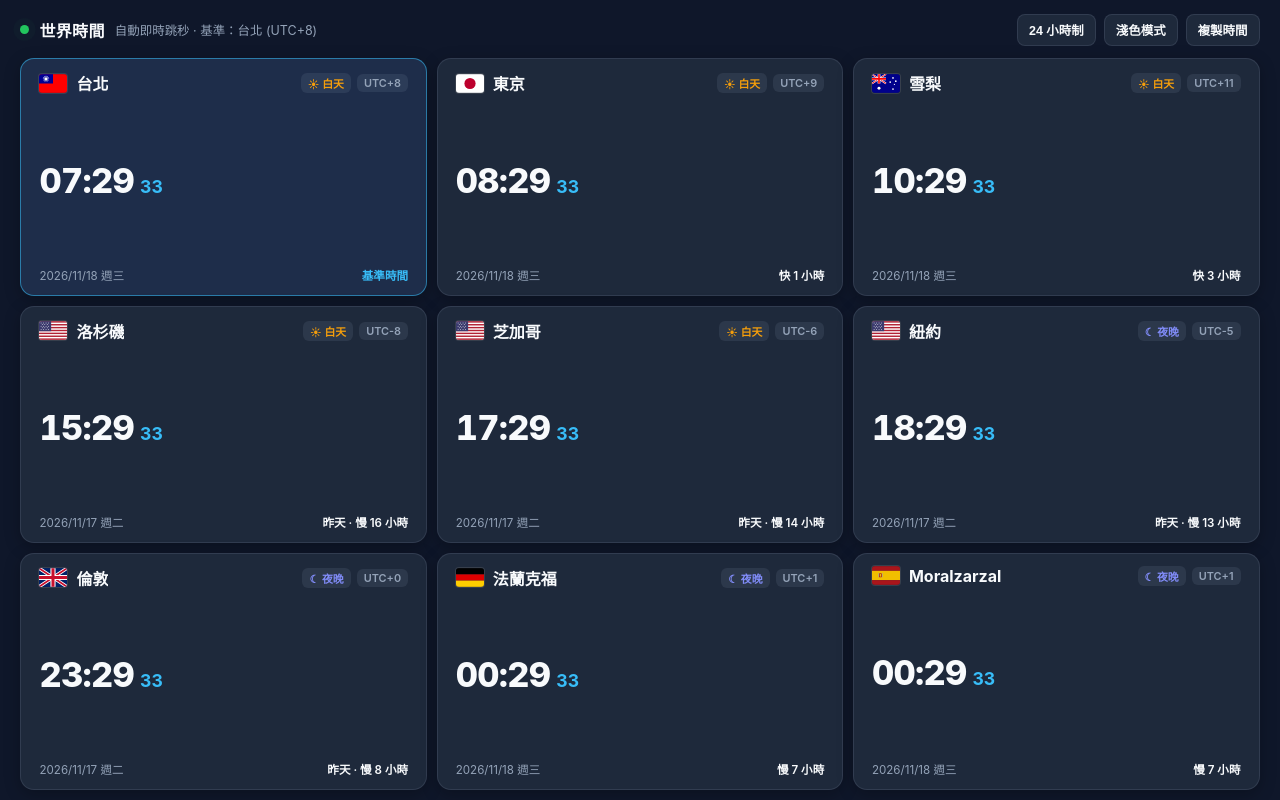
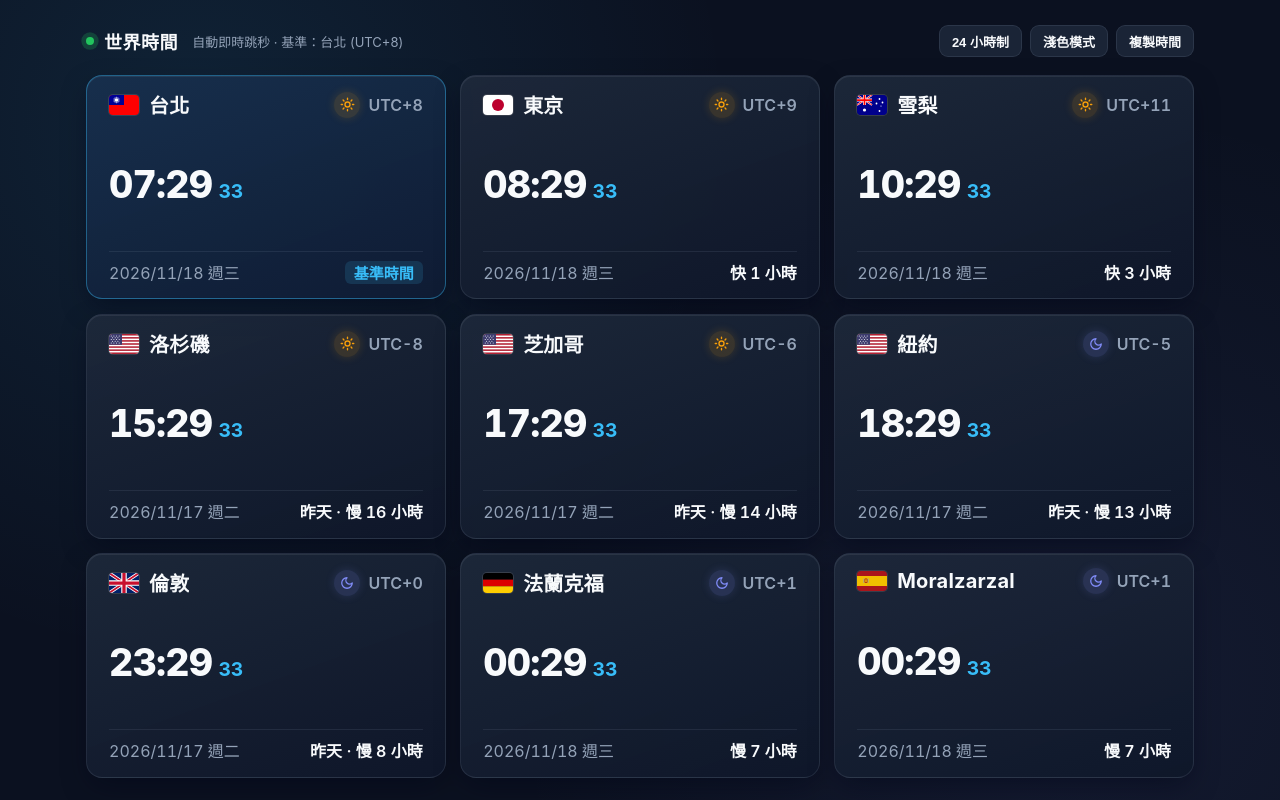
Before and after one commit to chingyaoni/globaltime, a plain HTML site: page index.html in a window 1280 px wide. Drawn offline with Linux system fonts and the light colour scheme.

Commit message:
更新 index.html via EZPage

```diff
--- a/index.html
+++ b/index.html
@@ -6,35 +6,45 @@
   <title>世界時間儀表板</title>
   <style>
     :root {
-      --bg-page: #0f172a;
-      --bg-card: #1e293b;
-      --bg-card-home: #1e2d4a;
-      --border-card: rgba(148, 163, 184, 0.16);
-      --border-home: rgba(56, 189, 248, 0.55);
+      --bg-page: #0b1120;
+      --bg-glow-1: rgba(56, 189, 248, 0.10);
+      --bg-glow-2: rgba(129, 140, 248, 0.08);
+      --bg-card: linear-gradient(160deg, rgba(30, 41, 59, 0.92) 0%, rgba(15, 23, 42, 0.96) 100%);
+      --bg-card-home: linear-gradient(160deg, rgba(24, 48, 78, 0.95) 0%, rgba(15, 28, 52, 0.98) 100%);
+      --border-card: rgba(148, 163, 184, 0.14);
+      --border-card-hover: rgba(148, 163, 184, 0.30);
+      --border-home: rgba(56, 189, 248, 0.42);
+      --highlight-top: rgba(255, 255, 255, 0.07);
+      --divider: rgba(148, 163, 184, 0.12);
       --text-primary: #f8fafc;
       --text-secondary: #94a3b8;
-      --text-muted: #64748b;
       --accent: #38bdf8;
-      --badge-bg: rgba(148, 163, 184, 0.12);
-      --btn-bg: #1e293b;
-      --btn-hover: #334155;
-      --shadow-card: 0 4px 16px rgba(0, 0, 0, 0.25);
+      --accent-soft: rgba(56, 189, 248, 0.14);
+      --btn-bg: rgba(30, 41, 59, 0.85);
+      --btn-hover: rgba(51, 65, 85, 0.95);
+      --shadow-card: 0 10px 28px -6px rgba(2, 6, 23, 0.55), inset 0 1px 0 var(--highlight-top);
+      --shadow-card-hover: 0 14px 32px -6px rgba(2, 6, 23, 0.7), inset 0 1px 0 rgba(255, 255, 255, 0.12);
     }
 
     body.light {
-      --bg-page: #f1f5f9;
-      --bg-card: #ffffff;
-      --bg-card-home: #f0f9ff;
-      --border-card: rgba(15, 23, 42, 0.1);
-      --border-home: rgba(2, 132, 199, 0.5);
+      --bg-page: #eef2f6;
+      --bg-glow-1: rgba(14, 165, 233, 0.09);
+      --bg-glow-2: rgba(99, 102, 241, 0.06);
+      --bg-card: linear-gradient(160deg, #ffffff 0%, #f8fafc 100%);
+      --bg-card-home: linear-gradient(160deg, #f0f9ff 0%, #e0f2fe 100%);
+      --border-card: rgba(15, 23, 42, 0.08);
+      --border-card-hover: rgba(15, 23, 42, 0.18);
+      --border-home: rgba(2, 132, 199, 0.38);
+      --highlight-top: rgba(255, 255, 255, 0.9);
+      --divider: rgba(15, 23, 42, 0.07);
       --text-primary: #0f172a;
       --text-secondary: #475569;
-      --text-muted: #64748b;
       --accent: #0284c7;
-      --badge-bg: rgba(15, 23, 42, 0.06);
-      --btn-bg: #ffffff;
-      --btn-hover: #e2e8f0;
-      --shadow-card: 0 2px 10px rgba(15, 23, 42, 0.06);
+      --accent-soft: rgba(2, 132, 199, 0.10);
+      --btn-bg: rgba(255, 255, 255, 0.9);
+      --btn-hover: #f1f5f9;
+      --shadow-card: 0 8px 24px -6px rgba(15, 23, 42, 0.08), inset 0 1px 0 var(--highlight-top);
+      --shadow-card-hover: 0 12px 28px -6px rgba(15, 23, 42, 0.13), inset 0 1px 0 #ffffff;
     }
 
     * {
@@ -47,29 +57,34 @@
       height: 100dvh;
       overflow: hidden;
       background-color: var(--bg-page);
+      background-image:
+        radial-gradient(circle at 15% 15%, var(--bg-glow-1), transparent 42%),
+        radial-gradient(circle at 85% 85%, var(--bg-glow-2), transparent 45%);
       color: var(--text-primary);
-      font-family: -apple-system, BlinkMacSystemFont, "Segoe UI", "PingFang TC", "Microsoft JhengHei", sans-serif;
-      transition: background-color 0.2s ease, color 0.2s ease;
+      font-family: -apple-system, BlinkMacSystemFont, "SF Pro Display", "Segoe UI", "PingFang TC", "Microsoft JhengHei", sans-serif;
+      transition: background-color 0.25s ease, color 0.25s ease;
     }
 
+    /* 置中懸浮畫布，保留四周呼吸感外框 */
     .app {
       height: 100dvh;
+      width: 100%;
+      max-width: 1180px;
+      margin: 0 auto;
+      padding: clamp(16px, 2.8vh, 32px) clamp(20px, 3vw, 36px);
       display: flex;
       flex-direction: column;
-      max-width: 1600px;
-      margin: 0 auto;
-      padding: clamp(8px, 1.2vh, 14px) clamp(12px, 1.6vw, 22px);
-      gap: clamp(8px, 1.1vh, 12px);
+      gap: clamp(12px, 1.8vh, 18px);
     }
 
-    /* 單行精簡頂部工具列 */
+    /* 精簡工具列 */
     .topbar {
       flex-shrink: 0;
-      height: 40px;
+      height: 38px;
       display: flex;
       align-items: center;
       justify-content: space-between;
-      gap: 12px;
+      gap: 16px;
     }
 
     .title-group {
@@ -79,29 +94,30 @@
     }
 
     .live-dot {
-      width: 9px;
-      height: 9px;
+      width: 8px;
+      height: 8px;
       border-radius: 50%;
       background-color: #22c55e;
       box-shadow: 0 0 0 0 rgba(34, 197, 94, 0.6);
-      animation: pulse 2s infinite;
+      animation: pulse 2.2s infinite;
     }
 
     @keyframes pulse {
-      0% { box-shadow: 0 0 0 0 rgba(34, 197, 94, 0.6); }
+      0% { box-shadow: 0 0 0 0 rgba(34, 197, 94, 0.65); }
       70% { box-shadow: 0 0 0 7px rgba(34, 197, 94, 0); }
       100% { box-shadow: 0 0 0 0 rgba(34, 197, 94, 0); }
     }
 
     .title-group h1 {
-      font-size: clamp(1rem, 1.9vh, 1.2rem);
+      font-size: 18px;
       font-weight: 700;
-      letter-spacing: 0.02em;
+      letter-spacing: 0.03em;
     }
 
     .subtitle {
-      font-size: 0.78rem;
+      font-size: 13px;
       color: var(--text-secondary);
+      padding-left: 4px;
     }
 
     .controls {
@@ -112,49 +128,55 @@
 
     button {
       height: 32px;
-      padding: 0 11px;
-      border-radius: 8px;
+      padding: 0 12px;
+      border-radius: 9px;
       border: 1px solid var(--border-card);
       background: var(--btn-bg);
       color: var(--text-primary);
-      font-size: 0.78rem;
+      font-size: 13px;
       font-weight: 600;
       cursor: pointer;
-      display: inline-flex;
-      align-items: center;
-      gap: 5px;
-      transition: background 0.15s ease, transform 0.1s ease;
+      backdrop-filter: blur(8px);
+      transition: background 0.15s ease, border-color 0.15s ease, transform 0.1s ease;
     }
 
     button:hover {
       background: var(--btn-hover);
+      border-color: var(--border-card-hover);
     }
 
     button:active {
       transform: scale(0.97);
     }
 
-    /* 3x3 單屏自適應九宮格 */
+    /* 3x3 單屏九宮格 */
     .clock-grid {
       flex: 1;
       min-height: 0;
       display: grid;
       grid-template-columns: repeat(3, 1fr);
       grid-template-rows: repeat(3, 1fr);
-      gap: clamp(8px, 1.2vh, 14px);
+      gap: clamp(12px, 1.8vh, 18px);
     }
 
     .card {
       min-height: 0;
+      position: relative;
       background: var(--bg-card);
       border: 1px solid var(--border-card);
-      border-radius: 14px;
-      padding: clamp(10px, 1.5vh, 16px) clamp(12px, 1.5vw, 18px);
+      border-radius: 16px;
+      padding: clamp(12px, 1.8vh, 18px) clamp(16px, 1.8vw, 22px);
       display: flex;
       flex-direction: column;
       justify-content: space-between;
       box-shadow: var(--shadow-card);
-      transition: border-color 0.2s ease, background-color 0.2s ease;
+      transition: transform 0.2s ease, border-color 0.2s ease, box-shadow 0.2s ease;
+    }
+
+    .card:hover {
+      transform: translateY(-2px);
+      border-color: var(--border-card-hover);
+      box-shadow: var(--shadow-card-hover);
     }
 
     .card.is-home {
@@ -162,64 +184,77 @@
       border-color: var(--border-home);
     }
 
-    /* 卡片上層：國旗 + 城市名 + 日夜與UTC */
+    /* 上排：國旗 + 城市名 (20px) + 日夜徽章 + UTC (16px) */
     .card-header {
       display: flex;
       align-items: center;
       justify-content: space-between;
-      gap: 8px;
+      gap: 10px;
     }
 
     .city-info {
       display: flex;
       align-items: center;
-      gap: 9px;
+      gap: 10px;
       min-width: 0;
     }
 
     .flag-svg {
-      width: 28px;
-      height: 19px;
-      border-radius: 3px;
+      width: 30px;
+      height: 20px;
+      border-radius: 4px;
       flex-shrink: 0;
-      box-shadow: 0 0 0 1px rgba(128, 128, 128, 0.25);
+      box-shadow: 0 0 0 1px rgba(128, 128, 128, 0.28);
       display: block;
     }
 
     .city-name {
-      font-size: clamp(0.98rem, 2vh, 1.2rem);
+      font-size: clamp(18.5px, 2.5vh, 20px);
       font-weight: 700;
+      letter-spacing: 0.01em;
       white-space: nowrap;
       overflow: hidden;
       text-overflow: ellipsis;
     }
 
-    .meta-badges {
+    .meta-right {
       display: flex;
       align-items: center;
-      gap: 6px;
+      gap: 8px;
       flex-shrink: 0;
     }
 
-    .badge {
-      font-size: clamp(0.68rem, 1.3vh, 0.76rem);
+    .dn-icon {
+      width: 26px;
+      height: 26px;
+      border-radius: 50%;
+      display: inline-flex;
+      align-items: center;
+      justify-content: center;
+      flex-shrink: 0;
+    }
+
+    .dn-icon.day {
+      background: rgba(245, 158, 11, 0.15);
+      color: #f59e0b;
+      box-shadow: 0 0 10px rgba(245, 158, 11, 0.18);
+    }
+
+    .dn-icon.night {
+      background: rgba(129, 140, 248, 0.16);
+      color: #818cf8;
+      box-shadow: 0 0 10px rgba(129, 140, 248, 0.16);
+    }
+
+    .utc-text {
+      font-size: clamp(14.5px, 2vh, 16px);
       font-weight: 600;
-      padding: 2px 7px;
-      border-radius: 6px;
-      background: var(--badge-bg);
       color: var(--text-secondary);
+      font-variant-numeric: tabular-nums;
       white-space: nowrap;
     }
 
-    .badge.day {
-      color: #f59e0b;
-    }
-
-    .badge.night {
-      color: #818cf8;
-    }
-
-    /* 卡片中層：等寬大字體即時時鐘 */
+    /* 中排：即時大字體時鐘 */
     .time-row {
       display: flex;
       align-items: baseline;
@@ -228,7 +263,7 @@
     }
 
     .time-main {
-      font-size: clamp(1.75rem, 4.3vh, 2.75rem);
+      font-size: clamp(2rem, 4.7vh, 2.85rem);
       font-weight: 800;
       line-height: 1;
       letter-spacing: -0.02em;
@@ -236,47 +271,59 @@
     }
 
     .time-sec {
-      font-size: clamp(1rem, 2.2vh, 1.35rem);
+      font-size: clamp(1.1rem, 2.4vh, 1.45rem);
       font-weight: 700;
       color: var(--accent);
       font-variant-numeric: tabular-nums;
     }
 
     .time-ampm {
-      font-size: clamp(0.75rem, 1.5vh, 0.9rem);
+      font-size: clamp(0.85rem, 1.7vh, 1rem);
       font-weight: 700;
       color: var(--text-secondary);
       margin-left: 2px;
     }
 
-    /* 卡片下層：當地日期與台北時差 */
+    /* 下排：日期星期 (16px) + 台北時差 (16px) */
     .card-footer {
       display: flex;
       align-items: center;
       justify-content: space-between;
       gap: 8px;
-      font-size: clamp(0.72rem, 1.45vh, 0.82rem);
+      padding-top: clamp(6px, 1vh, 10px);
+      border-top: 1px solid var(--divider);
+      font-size: clamp(14.5px, 2vh, 16px);
       color: var(--text-secondary);
+      font-variant-numeric: tabular-nums;
+    }
+
+    .date-text {
+      white-space: nowrap;
     }
 
     .diff-tag {
       font-weight: 600;
       color: var(--text-primary);
+      white-space: nowrap;
     }
 
     .card.is-home .diff-tag {
       color: var(--accent);
+      background: var(--accent-soft);
+      padding: 1px 9px;
+      border-radius: 6px;
+      font-size: clamp(14px, 1.9vh, 15px);
     }
 
-    /* 手機直向時自動解除高度鎖定並轉為單欄可捲動 */
-    @media (max-width: 720px) {
+    /* 窄螢幕 / 手機直向自動轉為單欄可捲動 */
+    @media (max-width: 820px) {
       html, body {
         height: auto;
         overflow-y: auto;
       }
       .app {
         height: auto;
-        padding: 12px;
+        padding: 16px;
       }
       .subtitle {
         display: none;
@@ -286,8 +333,8 @@
         grid-template-rows: auto;
       }
       .card {
-        padding: 14px 16px;
-        gap: 10px;
+        padding: 16px 18px;
+        gap: 12px;
       }
     }
   </style>
@@ -311,6 +358,9 @@
   </div>
 
   <script>
+    const SUN_ICON = `<svg width="15" height="15" viewBox="0 0 24 24" fill="none" stroke="currentColor" stroke-width="2.2" stroke-linecap="round" stroke-linejoin="round"><circle cx="12" cy="12" r="4"/><path d="M12 2v2M12 20v2M4.93 4.93l1.41 1.41M17.66 17.66l1.41 1.41M2 12h2M20 12h2M6.34 17.66l-1.41 1.41M19.07 4.93l-1.41 1.41"/></svg>`;
+    const MOON_ICON = `<svg width="14" height="14" viewBox="0 0 24 24" fill="none" stroke="currentColor" stroke-width="2.2" stroke-linecap="round" stroke-linejoin="round"><path d="M12 3a6 6 0 0 0 9 9 9 9 0 1 1-9-9Z"/></svg>`;
+
     const FLAGS = {
       TW: `<svg class="flag-svg" viewBox="0 0 60 40" xmlns="http://www.w3.org/2000/svg">
         <rect width="60" height="40" fill="#FE0000"/>
@@ -396,7 +446,6 @@
 
     const gridEl = document.getElementById("clockGrid");
 
-    // 初始化卡片 DOM
     CITIES.forEach((city, idx) => {
       const card = document.createElement("article");
       card.className = `card${city.isHome ? " is-home" : ""}`;
@@ -404,11 +453,11 @@
         <div class="card-header">
           <div class="city-info">
             ${FLAGS[city.flag]}
-            <span class="city-name">${city.name}</span>
+            <span class="city-name" title="${city.name}">${city.name}</span>
           </div>
-          <div class="meta-badges">
-            <span class="badge" id="daynight-${idx}">--</span>
-            <span class="badge" id="utc-${idx}">UTC</span>
+          <div class="meta-right">
+            <span class="dn-icon" id="daynight-${idx}"></span>
+            <span class="utc-text" id="utc-${idx}">UTC</span>
           </div>
         </div>
         <div class="time-row">
@@ -417,7 +466,7 @@
           <span class="time-ampm" id="ampm-${idx}"></span>
         </div>
         <div class="card-footer">
-          <span id="date-${idx}">----/--/--</span>
+          <span class="date-text" id="date-${idx}">----/--/--</span>
           <span class="diff-tag" id="diff-${idx}">--</span>
         </div>
       `;
@@ -502,8 +551,9 @@
 
         const isDay = z.hour >= 6 && z.hour < 18;
         const dnEl = document.getElementById(`daynight-${idx}`);
-        dnEl.textContent = isDay ? "☀ 白天" : "☾ 夜晚";
-        dnEl.className = `badge ${isDay ? "day" : "night"}`;
+        dnEl.innerHTML = isDay ? SUN_ICON : MOON_ICON;
+        dnEl.className = `dn-icon ${isDay ? "day" : "night"}`;
+        dnEl.title = isDay ? "當地白天 (06:00–17:59)" : "當地夜晚 (18:00–05:59)";
 
         document.getElementById(`utc-${idx}`).textContent = formatUtcOffset(utcOffsetMin);
         document.getElementById(`date-${idx}`).textContent =
@@ -513,7 +563,6 @@
       });
     }
 
-    // 切換 24H / 12H
     const formatBtn = document.getElementById("toggleFormat");
     formatBtn.addEventListener("click", () => {
       is24Hour = !is24Hour;
@@ -521,7 +570,6 @@
       updateClocks();
     });
 
-    // 切換深色 / 淺色主題
     const themeBtn = document.getElementById("toggleTheme");
     themeBtn.addEventListener("click", () => {
       document.body.classList.toggle("light");
@@ -529,7 +577,6 @@
       themeBtn.textContent = isLight ? "深色模式" : "淺色模式";
     });
 
-    // 一鍵複製所有城市即時時間
     const copyBtn = document.getElementById("copyAll");
     copyBtn.addEventListener("click", async () => {
       const lines = CITIES.map((city, idx) => {
@@ -549,7 +596,6 @@
       }
     });
 
-    // 開啟後立即執行並對齊整秒跳動
     updateClocks();
     const delayToNextSecond = 1000 - (Date.now() % 1000);
     setTimeout(() => {
```
